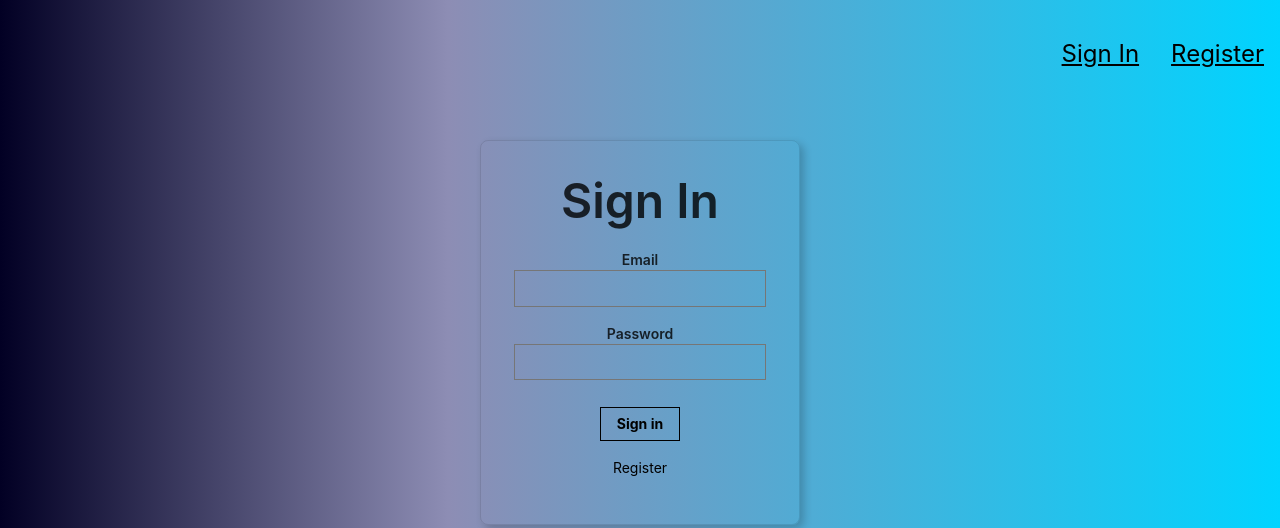
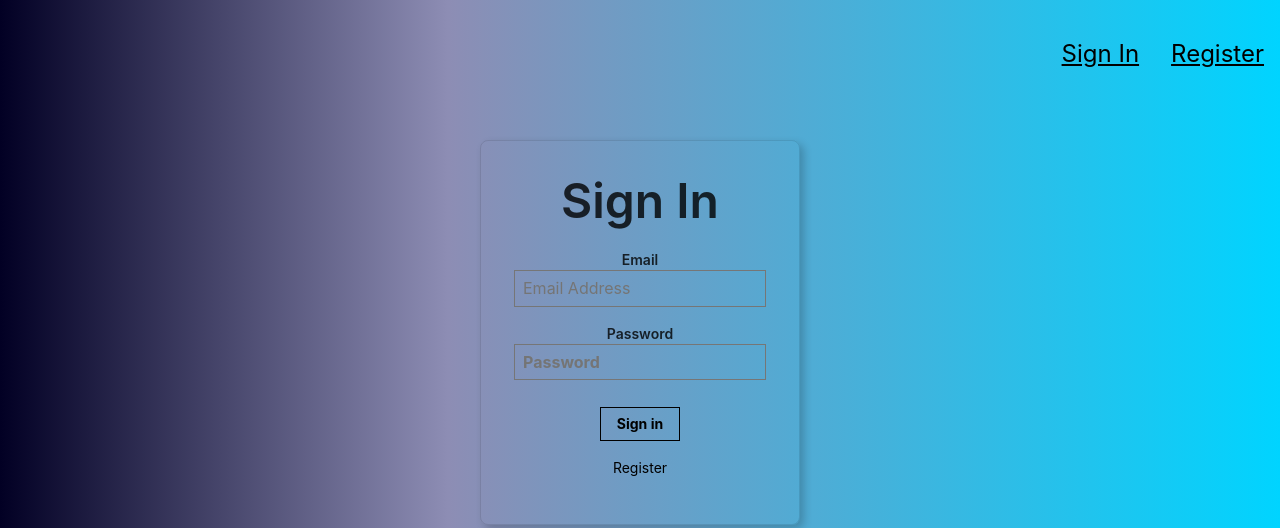
Before and after one commit to CoderConor/FaceApp, a React (Create React App) app in the folder FaceAppFrontEnd/: page / in a window 1280 px wide. Shown: the top 528 px of the page. Built offline with nearby package versions, Linux system fonts and the light colour scheme.

Commit message:
debugging

```diff
--- a/FaceAppFrontEnd/src/App.js
+++ b/FaceAppFrontEnd/src/App.js
@@ -110,6 +110,7 @@ class App extends Component {
     this.setState({route: route});
   }
 
+  //Different components linked to their individual js files
   render() {
     return (
       <div className="App">
--- a/FaceAppFrontEnd/src/AppComponents/Logo/Logo.js
+++ b/FaceAppFrontEnd/src/AppComponents/Logo/Logo.js
@@ -3,7 +3,7 @@ import Tilt from 'react-tilt';
 import face from './face.png';
 import './Logo.css';
 
-
+//function for logo component
 const Logo = () => {
   return (
     <div className='ma4 mt0'>
--- a/FaceAppFrontEnd/src/AppComponents/Navigation/Navigation.js
+++ b/FaceAppFrontEnd/src/AppComponents/Navigation/Navigation.js
@@ -1,5 +1,6 @@
 import React from 'react';
 
+//component with no state, pure function
 const Navigation = ( {onRouteChange, isSignedIn}) => {
         if (isSignedIn) {
             return (
--- a/FaceAppFrontEnd/src/AppComponents/Register/Register.js
+++ b/FaceAppFrontEnd/src/AppComponents/Register/Register.js
@@ -11,19 +11,20 @@ class Register extends React.Component {
     }
   }
 
-  onNameChange = (event) => {
+
+  handleNameChange = (event) => {
     this.setState({ name: event.target.value })
   }
 
-  onEmailChange = (event) => {
+  handleEmailChange = (event) => {
     this.setState({ email: event.target.value })
   }
 
-  onPasswordChange = (event) => {
+  handlePasswordChange = (event) => {
     this.setState({ password: event.target.value })
   }
 
-  onSubmitSignIn = () => {
+  handleSubmit = (event) => {
     //use fetch to send signin details to server, as a POST method and JSON to stringify the object
     fetch('https://boiling-meadow-08475.herokuapp.com/register', {
       method: 'post',
@@ -40,14 +41,16 @@ class Register extends React.Component {
           this.props.loadUser(user)
           this.props.onRouteChange('home');
         }
-      })
+      });
+      //stops default behabiour of form to redirect, so onRouteChange is used instead
+      event.preventDefault();
   }
 
   render() {
     return (
       <article className="br3 ba b--black-10 mv4 w-100 w-50-m w-25-l mw6 shadow-5 center">
         <main className="pa4 black-80">
-      <div className="measure">
+          <form onSubmit={this.handleSubmit} className="measure">
             <fieldset id="sign_up" className="ba b--transparent ph0 mh0">
               <legend className="f1 fw6 ph0 mh0">Register</legend>
               <div className="mt3">
@@ -57,16 +60,20 @@ class Register extends React.Component {
                   type="text"
                   name="name"
                   id="name"
-            onChange={this.onNameChange}
+                  placeholder="Enter name"
+                  required
+                  onChange={this.handleNameChange}
                 />
               </div>
               <div className="mt3">
                 <label className="db fw6 lh-copy f6" htmlFor="email-address">Email</label>
                 <input className="pa2 input-reset ba bg-transparent hover-bg-black hover-white w-100"
-            type="email" name="email-address"
+                  type="email"
+                  name="email-address"
                   id="email-address"
-            onChange={this.onEmailChange}
-
+                  placeholder="Email Required"
+                  required
+                  onChange={this.handleEmailChange}
                 />
               </div>
               <div className="mv3">
@@ -76,18 +83,19 @@ class Register extends React.Component {
                   type="password"
                   name="password"
                   id="password"
-                onChange={this.onPasswordChange}
+                  placeholder="Password required"
+                  required
+                  onChange={this.handlePasswordChange}
                 />
               </div>
             </fieldset>
             <div className="">
               <input
-                onClick={this.onSubmitSignIn}
                 className="b ph3 pv2 input-reset ba b--black bg-transparent grow pointer f6 dib"
                 type="submit"
                 value="Register" />
             </div>
-  </div>
+          </form>
         </main>
       </article>
     );
--- a/FaceAppFrontEnd/src/AppComponents/Signin/Signin.js
+++ b/FaceAppFrontEnd/src/AppComponents/Signin/Signin.js
@@ -17,7 +17,7 @@ class Signin extends React.Component {
     this.setState({ signInPassword: event.target.value })
   }
 
-  onSubmitSignIn = () => {
+  handleSubmit = (event) => {
     //use fetch to send signin details to server, as a POST method and JSON to stringify the object
     fetch('https://boiling-meadow-08475.herokuapp.com/signin', {
       method: 'post',
@@ -34,13 +34,15 @@ class Signin extends React.Component {
         this.props.onRouteChange('home');
       }
     })
+    //prevents form default redirect behaviour, routes to home instead
+    event.preventDefault();
   }
 
   render() {
     return (
       <article className="br3 ba b--black-10 mv4 w-100 w-50-m w-25-l mw6 shadow-5 center">
         <main className="pa4 black-80">
-          <div className="measure">
+          <form onSubmit={this.handleSubmit} className="measure">
             <fieldset id="sign_up" className="ba b--transparent ph0 mh0">
               <legend className="f1 fw6 ph0 mh0">Sign In</legend>
               <div className="mt3">
@@ -50,6 +52,8 @@ class Signin extends React.Component {
                   type="email"
                   name="email-address"
                   id="email-address"
+                  placeholder="Email Address"
+                  required
                   onChange={this.onEmailChange}
                 />
               </div>
@@ -59,13 +63,14 @@ class Signin extends React.Component {
                   type="password"
                   name="password"
                   id="password"
+                  placeholder="Password"
+                  required
                   onChange={this.onPasswordChange}
                 />
               </div>
             </fieldset>
             <div className="">
               <input
-                onClick={this.onSubmitSignIn}
                 className="b ph3 pv2 input-reset ba b--black bg-transparent grow pointer f6 dib"
                 type="submit"
                 value="Sign in" />
@@ -73,7 +78,7 @@ class Signin extends React.Component {
             <div className="lh-copy mt3">
               <p onClick={() => this.props.onRouteChange('register')} className="f6 link dim black db pointer">Register</p>
             </div>
-          </div>
+          </form>
         </main>
       </article>
     );
```
Lines whose indentation alone changed are shown as unchanged.
